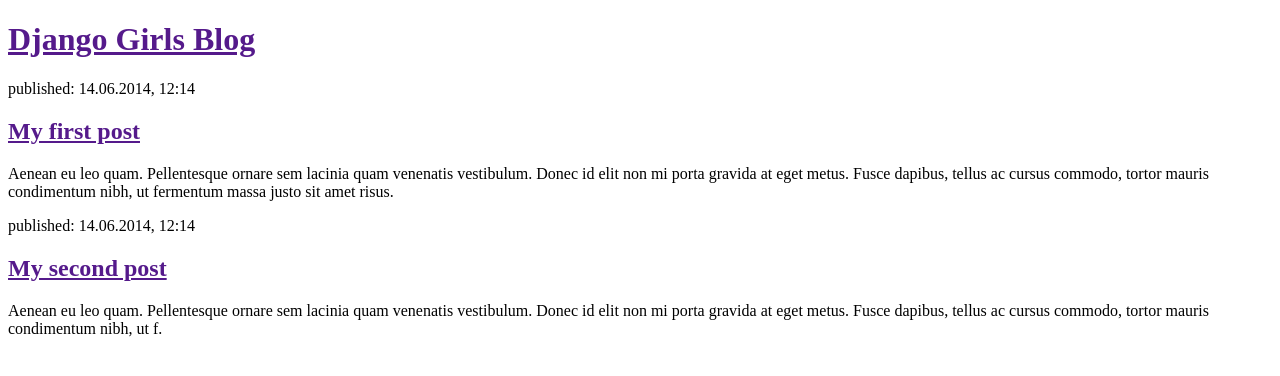
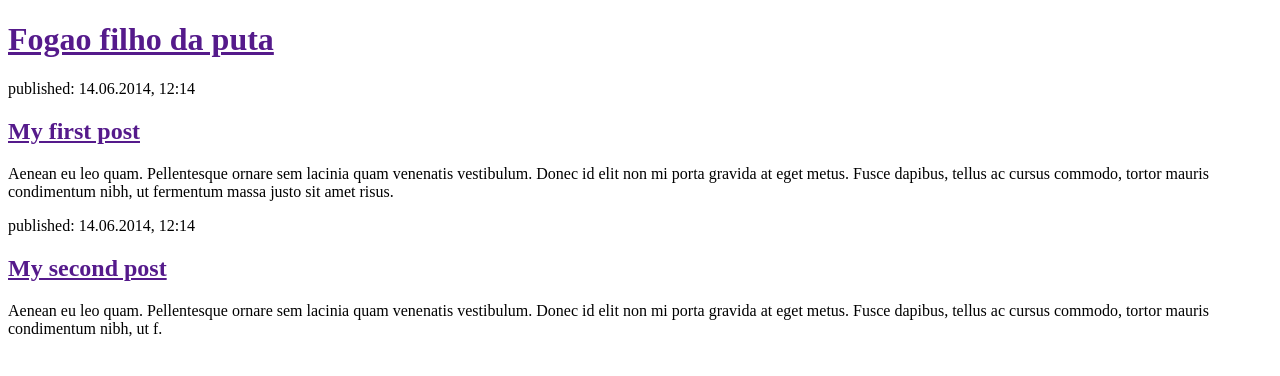
Before and after one commit to leonardocintra/django-girls, a Django app: page / in a window 1280 px wide. Shown: the top 376 px of the page. Run offline with Django 3.2, Linux system fonts and the light colour scheme.

Commit message:
Sample for AlexFalcucci

```diff
--- a/blog/templates/blog/post_list.html
+++ b/blog/templates/blog/post_list.html
@@ -5,7 +5,7 @@
 </head>
 <body>
 	<div>
-    	<h1><a href="">Django Girls Blog</a></h1>
+    	<h1><a href="">Fogao filho da puta</a></h1>
     </div>
     <div>
         <p>published: 14.06.2014, 12:14</p>
```
